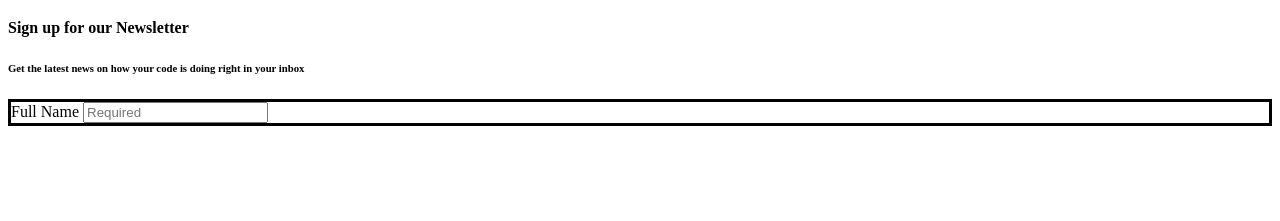
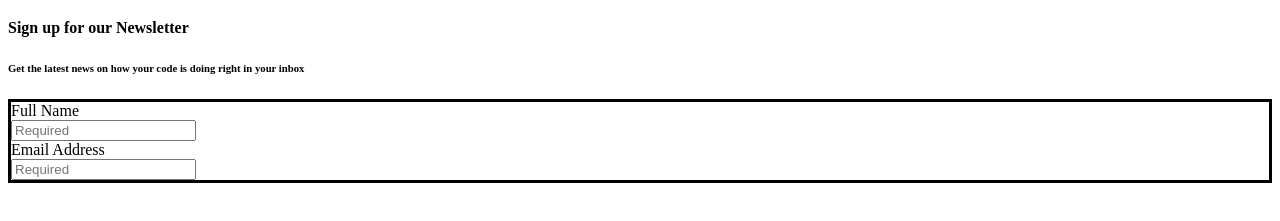
Before and after one commit to iamneo-production/edadaafdcb305542554bbaaaabbcbbfefone, a plain HTML site: page public/index.html in a window 1280 px wide. Shown: the part 61-282 px from the top of the page. Drawn offline with Linux system fonts and the light colour scheme.

Commit message:
Backup Commit

```diff
--- a/public/index.html
+++ b/public/index.html
@@ -13,9 +13,12 @@
 <h6>Get the latest news on how your code is doing right in your inbox</h6>
 <form style="border: solid black;">
 <div>
-<label>Full Name</label>
+<label>Full Name</label><br>
 <input type="text" id="name" name="user_name" placeholder="Required" required>
-
+<div>
+    <label>Email Address</label><br>
+<input type="text" id="name" name="user_mail" placeholder="Required" required>
+</div>
 </div>
 
 
```
